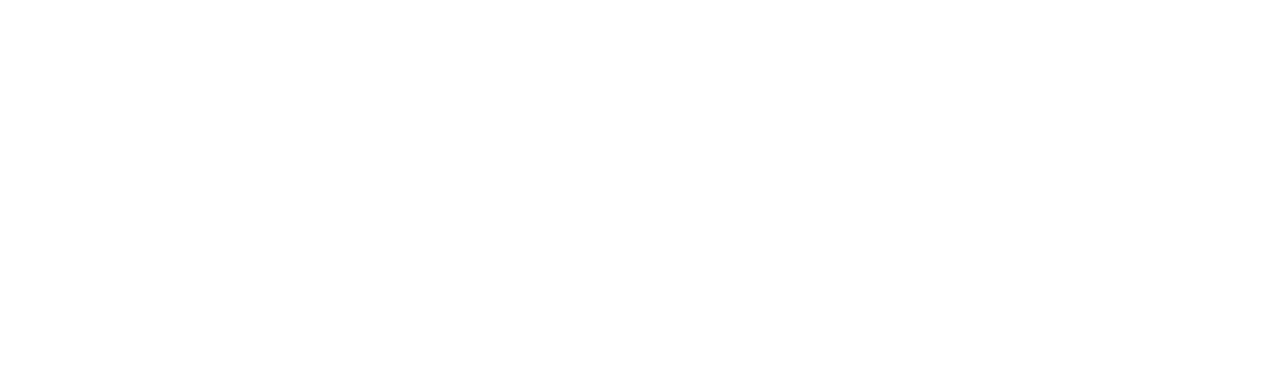
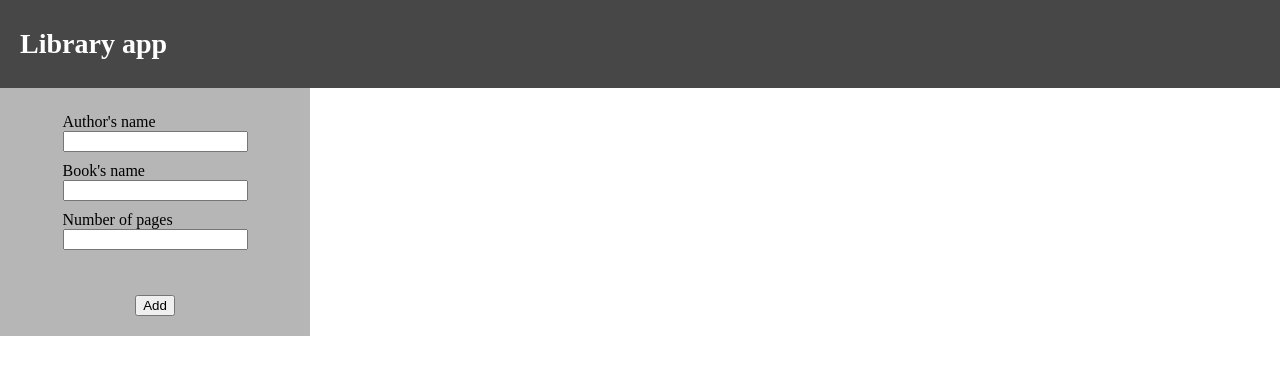
Before and after one commit to Thoalfeqar-gata/Library, a plain HTML site: page index.html in a window 1280 px wide. Drawn offline with Linux system fonts and the light colour scheme.

Commit message:
Finished the basic layout

```diff
--- a/index.html
+++ b/index.html
@@ -8,6 +8,37 @@
         <title>A Library app</title>
     </head>
     <body>
+        <div id = "navbar">
+            <p>Library app</p>
+        </div>
 
+        <div id = "wrapper">
+
+            <div id = "sidebar">
+                <div id = "book-info">
+
+                    <div class = "input-box">
+                        <label for = "first">Author's name</label>
+                        <input type = "text" id = "author" name = "first">
+                    </div>
+
+                    <div class = "input-box">
+                        <label for = "second">Book's name</label>
+                        <input type = "text" id = "book-name" name = "second">
+                    </div>
+
+                    <div class = "input-box">
+                        <label for = "third">Number of pages</label>
+                        <input type = "text" id = "pages" name = "third">
+                    </div>
+                </div>
+
+                <button id = "add-book">Add</button>
+            </div>
+
+            <div id = "books-display">
+
+            </div>
+        </div>
     </body>
 </html>
--- a/script.js
+++ b/script.js
@@ -0,0 +1,23 @@
+let books = [];
+
+function Book(author, title, pages)
+{
+    this.author = author;
+    this.title = title;
+    this.pages = pages;
+}
+
+function addBook(book)
+{
+    books.push(book);
+}
+
+function showBooks()
+{
+    for(let book of books)
+    {
+
+    }
+}
+
+addBook(new Book("Mark Manson", "The subtle art of not giving a fuck", "300~"));
--- a/style.css
+++ b/style.css
@@ -0,0 +1,87 @@
+body
+{
+    margin : 0px;
+    height : 100%;
+}
+
+#navbar
+{
+    background-color : rgb(71, 71, 71);
+    color : white;
+    width : 100%;
+    height : 10%;
+    display : flex;
+    align-items : center;
+}
+
+#navbar p
+{
+    margin-left : 20px;
+    font-size : 28px;
+    font-weight : bold;
+}
+
+#wrapper
+{
+    height : 90%;
+    display : flex;
+}
+
+#sidebar
+{
+    background : #b6b6b6;
+    color : white;
+    flex-grow : 1;
+    flex-basis : 0px;
+
+    display : flex;
+    flex-direction : column;
+    align-items : center;
+}
+
+#book-info
+{
+    display : flex;
+    flex-direction: column;
+    margin : 20px;
+}
+
+.input-box
+{
+    display : flex;
+    flex-direction : column;
+    margin : 5px;
+    color : black;
+}
+
+#add-book
+{
+    margin : 20px
+}
+
+#books-display
+{
+    flex-grow : 3;
+    flex-basis : 0px;
+
+    display : flex;
+    padding : 20px;
+    justify-content: flex-start;
+    align-items : flex-start;
+    flex-wrap : wrap;
+}
+
+.book
+{
+    background-color : rgb(87, 87, 87);
+    color : white;
+    padding : 10px;
+    margin : 10px;
+    border-radius : 5px;
+}
+
+.title
+{
+    font-size : 18px;
+    font-weight : bold;
+}
```
